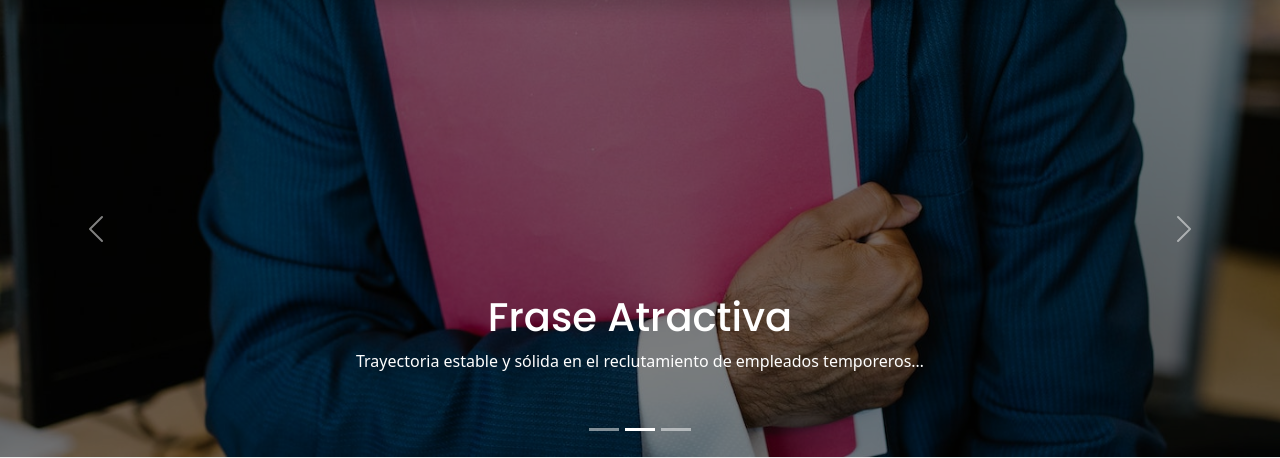
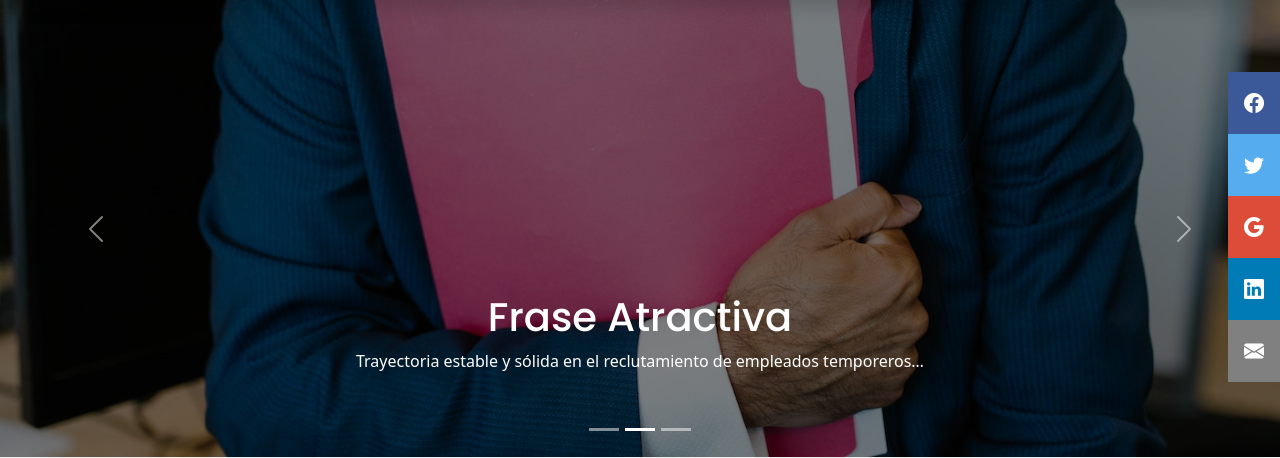
Before and after one commit to indicegenealogico/ctspr, a Django app: page / in a window 1280 px wide. Shown: the part 93-551 px from the top of the page. Run offline with Django 4.2, Linux system fonts and the light colour scheme; data comes from the database, SQL or seed files in the repository; both versions use the stored data as it was after the commit; some libraries are stand-ins or nearby versions.

Commit message:
multiples

```diff
--- a/app/templates/app/branch_jobs.html
+++ b/app/templates/app/branch_jobs.html
@@ -50,8 +50,8 @@
         headerSortTristate:true,
         columns:[
         {title:"Sec",formatter:"rownum", headerSort:false, hozAlign:"center", maxWidth:55},
-        {title:"Posición", field:"title", headerFilter:"input", headerFilterParams:{valuesLookup:true, clearable:true}},
-        {title:"Pueblo"  , field:"town" , headerFilter:"list", maxWidth:160, headerFilterParams:{valuesLookup:true, clearable:true}},
+        {title:"Posición", field:"title", headerFilter:"input", headerFilterParams:{valuesLookup:true, clearable:true}, headerFilterPlaceholder:"Filtrar..."},
+        {title:"Pueblo"  , field:"town" , headerFilter:"list", maxWidth:160, headerFilterParams:{valuesLookup:true, clearable:true}, headerFilterPlaceholder:"Filtrar..."},
         {title:"Job ID", field:"jobid", hozAlign:"center", maxWidth:130},
         ],
       });
--- a/app/templates/app/town_jobs.html
+++ b/app/templates/app/town_jobs.html
@@ -11,7 +11,7 @@
 {% block content %}
   <div class="container jobs">
     <h1>Ofertas de Empleo</h1>
-    <h2>Sucursal de {{ branch }}</h2>
+    <h2>Sucursal de <a href="/jobs/{{ branch.name }}">{{ branch }}</a></h2>
     <i class="bi bi-telephone"></i> <a href="{{ branch.phone }}"> {{ branch.phone }}</a>
     <div class="mapouter">
       <div class="gmap_canvas">
@@ -53,7 +53,7 @@
         headerSortTristate:true,
         columns:[
         {title:"Sec",formatter:"rownum", headerSort:false, hozAlign:"center", maxWidth:55},
-        {title:"Posición", field:"title", headerFilter:"input", headerFilterParams:{valuesLookup:true, clearable:true}},
+        {title:"Posición", field:"title", headerFilter:"input", headerFilterParams:{valuesLookup:true, clearable:true}, headerFilterPlaceholder:"Filtrar..."},
         {title:"Pueblo"  , field:"town", headerSort:false, maxWidth:160},
         {title:"Job ID", field:"jobid", hozAlign:"center", maxWidth:130},
         ],
--- a/app/templates/home.html
+++ b/app/templates/home.html
@@ -8,6 +8,7 @@
   {% include 'partials/home/_whycts.html' %}
   <div class="hr"></div>
   {% include 'partials/home/_branches.html' %}
+  {% include 'partials/_social_media.html' %}
   <div class="hr"></div>
   {% include 'partials/home/_employees.html' %}
   {% include 'partials/home/_ofertas.html' %}
--- a/app/templates/login.html
+++ b/app/templates/login.html
@@ -8,7 +8,7 @@
     <meta name="author" content="">
     <link rel="icon" href="/docs/4.0/assets/img/favicons/favicon.ico">
 
-    <title>OSASweb Login</title>
+    <title>OSAS Web Login</title>
 
     <link rel="canonical" href="https://getbootstrap.com/docs/4.0/examples/sign-in/">
 
--- a/app/templates/partials/_head_table.html
+++ b/app/templates/partials/_head_table.html
@@ -1,3 +1,3 @@
-<link href="https://unpkg.com/tabulator-tables@5.3.4/dist/css/tabulator.min.css" rel="stylesheet">
-<script type="text/javascript" src="https://unpkg.com/tabulator-tables@5.3.4/dist/js/tabulator.min.js"></script>
+<link href="https://unpkg.com/tabulator-tables@5.4.1/dist/css/tabulator.min.css" rel="stylesheet">
+<script type="text/javascript" src="https://unpkg.com/tabulator-tables@5.4.1/dist/js/tabulator.min.js"></script>
 <link rel="stylesheet" href="https://cdnjs.cloudflare.com/ajax/libs/tabulator/5.3.4/css/tabulator_bootstrap5.min.css">
--- /dev/null
+++ b/app/templates/partials/_social_media.html
@@ -0,0 +1,66 @@
+{% load static %}
+<!-- The social media icon bar -->
+<div class="icon-bar">
+  <a href="https://www.facebook.com/CTSEmpleos/" class="facebook"><i class="bi bi-facebook"></i></a>
+  <a href="https://twitter.com/CTS_Santurce" class="twitter"><i class="bi bi-twitter"></i></a>
+  <a href="#" class="google"><i class="bi bi-google"></i></a>
+  <a href="https://www.linkedin.com/company/ctspr/" class="linkedin"><i class="bi bi-linkedin"></i></a>
+  <a href="#" class="email"><i class="bi bi-envelope-fill"></i></a>
+</div>
+<style>
+  /* Fixed/sticky icon bar (vertically aligned 50% from the top of the screen) */
+.icon-bar {
+  z-index: 10000;
+  position: fixed;
+  top: 40%;
+  right: 0;
+  -webkit-transform: translateY(-50%);
+  -ms-transform: translateY(-50%);
+  transform: translateY(-50%);
+}
+@media only screen and (max-width: 991px) {
+  .icon-bar {
+    display: none;
+  }
+}
+
+/* Style the icon bar links */
+.icon-bar a {
+  display: block;
+  text-align: center;
+  padding: 16px;
+  transition: all 0.3s ease;
+  color: white;
+  font-size: 20px;
+}
+
+/* Style the social media icons with color, if you want */
+.icon-bar a:hover {
+  background-color: var(--primary);
+}
+
+.facebook {
+  background: #3B5998;
+  color: white;
+}
+
+.twitter {
+  background: #55ACEE;
+  color: white;
+}
+
+.google {
+  background: #dd4b39;
+  color: white;
+}
+
+.linkedin {
+  background: #007bb5;
+  color: white;
+}
+
+.email {
+  background: grey;
+  color: white;
+}
+</style>
--- a/static/css/style.css
+++ b/static/css/style.css
@@ -124,6 +124,9 @@ a.active {
 
 #myCarousel {
   margin-top: 45px;
+}
+.navbar-toggler {
+  border: none !important;
 }
 
 
```
Also changed, not shown: app/templates/app/all_jobs.html (+9 -7 lines), indexed form/index.html (+13 -13 lines), indexed form/js/script.js (+36 -23 lines), app/templates/base.html (line endings or trailing spaces), cts.sqlite3.
